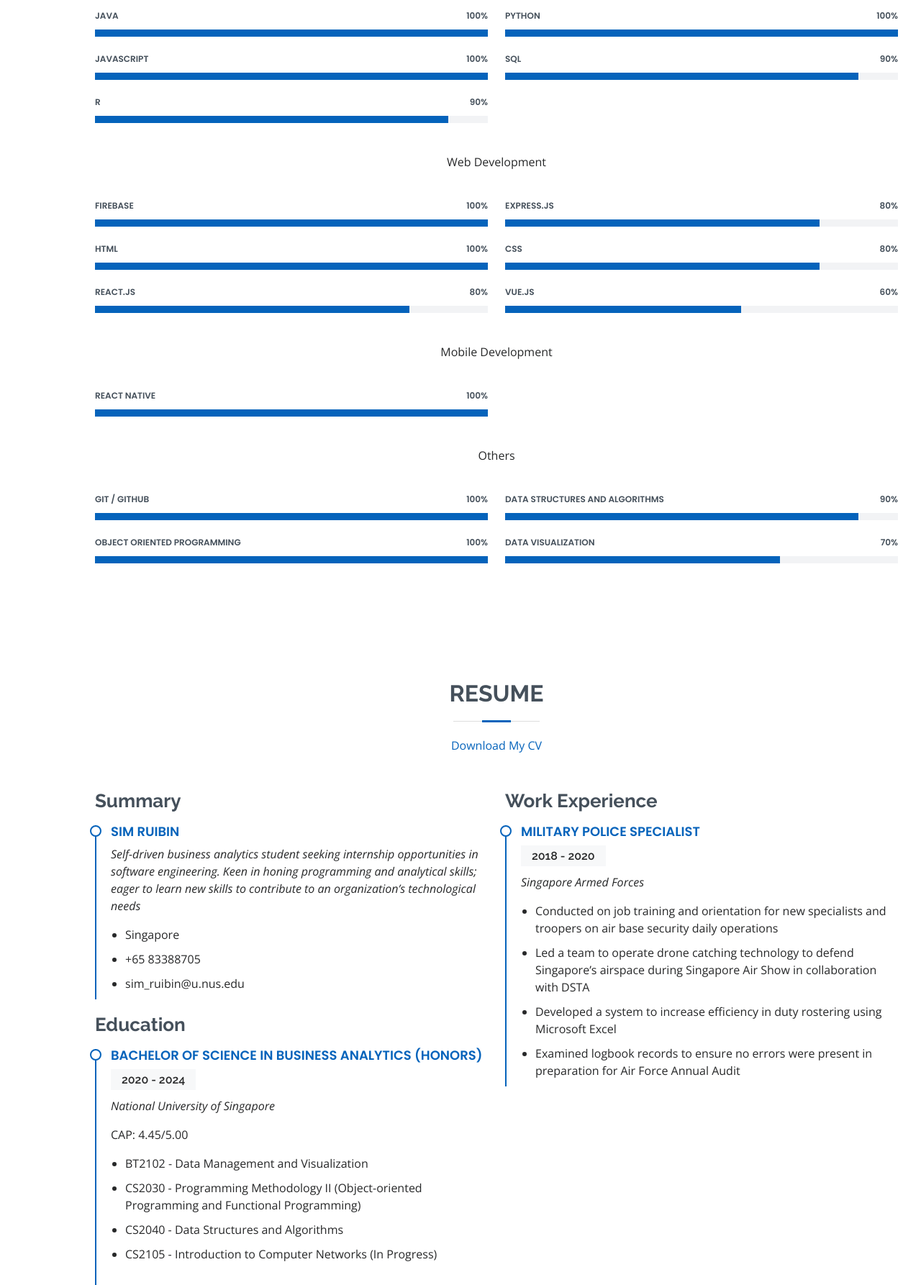
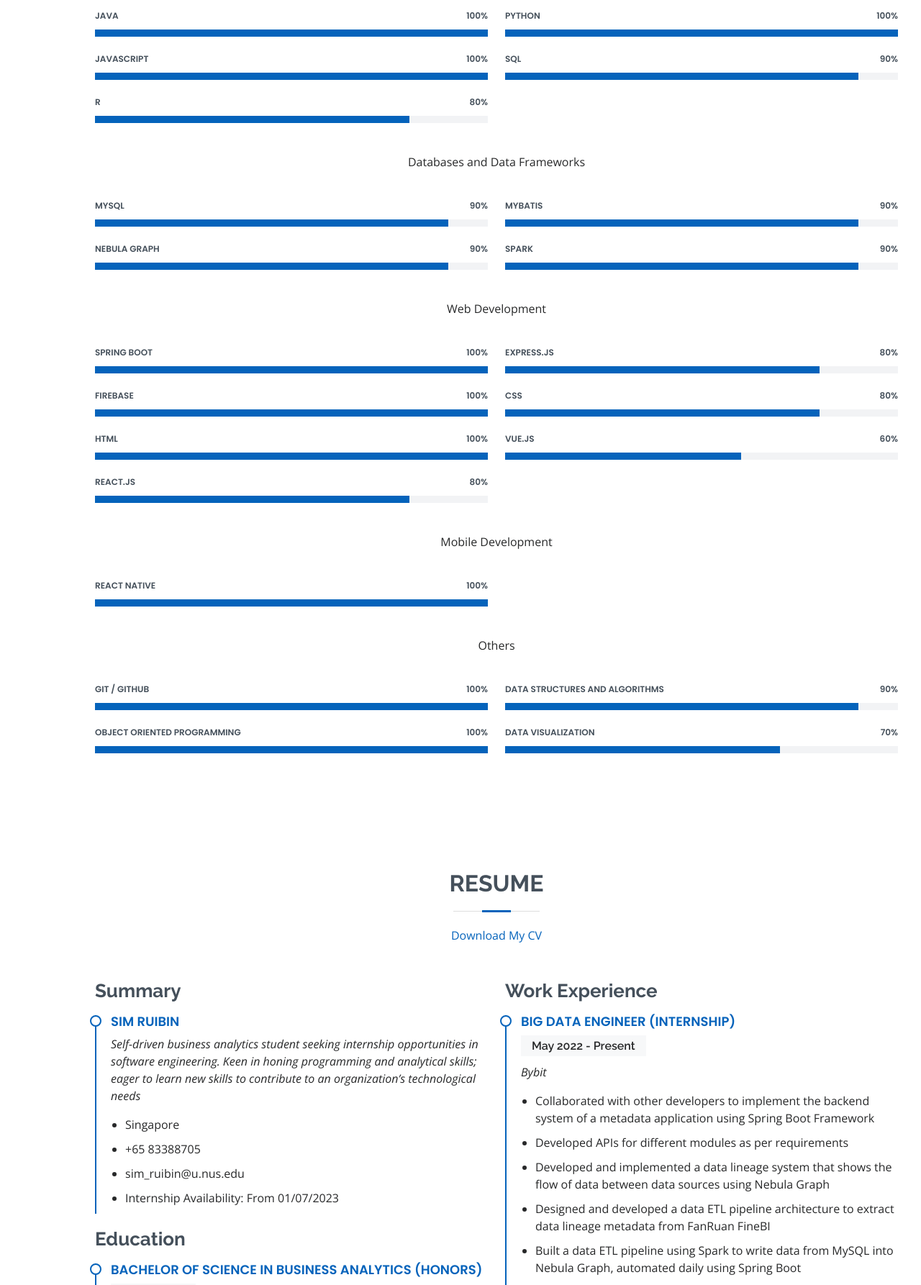
Before and after one commit to rocked10/Resume, a plain HTML site: page index.html in a window 1280 px wide. Shown: the part 1904-3690 px from the top of the page at 72% size. Drawn offline with nearby package versions, Linux system fonts and the light colour scheme.

Commit message:
Update resume

```diff
--- a/index.html
+++ b/index.html
@@ -84,12 +84,12 @@
 
         <div class="row">
           <div class="col-lg-4">
-            <img src="assets/img/IMG-20191216-WA0003.jpg" class="img-fluid" alt="">
+            <img src="assets\img\IMG-20191216-WA0003.jpg" class="img-fluid" alt="">
           </div>
           <div class="col-lg-8 pt-4 pt-lg-0 content">
             <h3>Student</h3>
             <p class="fst-italic">
-              Year 2 Business Analytics Undergraduate from the National University of Singapore
+              Year 3 Business Analytics Undergraduate from the National University of Singapore
             </p>
             <div class="row">
               <div class="col-lg-6">
@@ -190,9 +190,9 @@
             </div>
 
             <div class="progress">
-              <span class="skill">R <i class="val">90%</i></span>
+              <span class="skill">R <i class="val">80%</i></span>
               <div class="progress-bar-wrap">
-                <div class="progress-bar" role="progressbar" aria-valuenow="90" aria-valuemin="0" aria-valuemax="100"></div>
+                <div class="progress-bar" role="progressbar" aria-valuenow="80" aria-valuemin="0" aria-valuemax="100"></div>
               </div>
             </div>
 
@@ -226,12 +226,61 @@
         </div>
 
         <div class="section-title">
+          <p>Databases and Data Frameworks</p>
+        </div>
+
+        <div class="row skills-content">
+
+          <div class="col-lg-6">
+            <div class="progress">
+              <span class="skill">MySQL <i class="val">90%</i></span>
+              <div class="progress-bar-wrap">
+                <div class="progress-bar" role="progressbar" aria-valuenow="90" aria-valuemin="0" aria-valuemax="100"></div>
+              </div>
+            </div>
+
+            <div class="progress">
+              <span class="skill">Nebula Graph <i class="val">90%</i></span>
+              <div class="progress-bar-wrap">
+                <div class="progress-bar" role="progressbar" aria-valuenow="90" aria-valuemin="0" aria-valuemax="100"></div>
+              </div>
+            </div>
+
+          </div>
+
+          <div class="col-lg-6">
+
+            <div class="progress">
+              <span class="skill">MyBatis <i class="val">90%</i></span>
+              <div class="progress-bar-wrap">
+                <div class="progress-bar" role="progressbar" aria-valuenow="90" aria-valuemin="0" aria-valuemax="100"></div>
+              </div>
+            </div>
+
+            <div class="progress">
+              <span class="skill">Spark <i class="val">90%</i></span>
+              <div class="progress-bar-wrap">
+                <div class="progress-bar" role="progressbar" aria-valuenow="90" aria-valuemin="0" aria-valuemax="100"></div>
+              </div>
+            </div>
+
+          </div>
+
+        </div>
+
+        <div class="section-title">
           <p>Web Development</p>
         </div>
 
         <div class="row skills-content">
 
           <div class="col-lg-6">
+            <div class="progress">
+              <span class="skill">Spring Boot <i class="val">100%</i></span>
+              <div class="progress-bar-wrap">
+                <div class="progress-bar" role="progressbar" aria-valuenow="100" aria-valuemin="0" aria-valuemax="100"></div>
+              </div>
+            </div>
 
             <div class="progress">
               <span class="skill">Firebase <i class="val">100%</i></span>
@@ -368,6 +417,7 @@
                 <li>Singapore</li>
                 <li>+65 83388705</li>
                 <li>sim_ruibin@u.nus.edu</li>
+                <li>Internship Availability: From 01/07/2023</li>
               </ul>
             </div>
 
@@ -376,22 +426,31 @@
               <h4>Bachelor of Science in Business Analytics (Honors)</h4>
               <h5>2020 - 2024</h5>
               <p><em>National University of Singapore</em></p>
-              <p>CAP: 4.45/5.00</p>
               <ul>
                 <li>BT2102 - Data Management and Visualization</li>
-                <li>CS2030 - Programming Methodology II (Object-oriented Programming and Functional Programming)</li>
+                <li>CS2030 - Programming Methodology II</li>
                 <li>CS2040 - Data Structures and Algorithms</li>
-                <li>CS2105 - Introduction to Computer Networks (In Progress)</li>
+                <li>CS2105 - Introduction to Computer Networks</li>
               </ul>
-            </div>
-            <div class="resume-item">
-              <h4>GCE A Levels</h4>
-              <h5>2016 - 2017</h5>
-              <p><em>Raffles Junior College</em></p>
-              <p>Rank Points: 83.75/90</p>
             </div>
           </div>
           <div class="col-lg-6">
+            <h3 class="resume-title">Work Experience</h3>
+            <div class="resume-item">
+              <h4>Big Data Engineer (Internship)</h4>
+              <h5>May 2022 - Present</h5>
+              <p><em>Bybit</em></p>
+              <ul>
+                <li>Collaborated with other developers to implement the backend system of a metadata application using Spring Boot Framework</li>
+                <li>Developed APIs for different modules as per requirements</li>
+                <li>Developed and implemented a data lineage system that shows the flow of data between data sources using Nebula Graph</li>
+                <li>Designed and developed a data ETL pipeline architecture to extract data lineage metadata from FanRuan FineBI</li>
+                <li>Built a data ETL pipeline using Spark to write data from MySQL into Nebula Graph, automated daily using Spring Boot</li>
+                <li>Performed unit and integration testing on the Service and Controller layer using Spring Boot Test and Junit to ensure APIs function correctly</li>
+              </ul>
+            </div>
+          </div>
+          <!-- <div class="col-lg-6">
             <h3 class="resume-title">Work Experience</h3>
             <div class="resume-item">
               <h4>Military Police Specialist</h4>
@@ -399,12 +458,12 @@
               <p><em>Singapore Armed Forces</em></p>
               <ul>
                 <li>Conducted on job training and orientation for new specialists and troopers on air base security daily operations</li>
-                <li>Led a team to operate drone catching technology to defend Singapore’s airspace during Singapore Air Show in collaboration with DSTA</li>
+                <li>Collaborated with DSTA and led a team to operate dron catching technology to defend Singapore's airspace during Singapore Air Show </li>
                 <li>Developed a system to increase efficiency in duty rostering using Microsoft Excel</li>
                 <li>Examined logbook records to ensure no errors were present in preparation for Air Force Annual Audit</li>
               </ul>
             </div>
-          </div>
+          </div> -->
         </div>
 
       </div>
```
